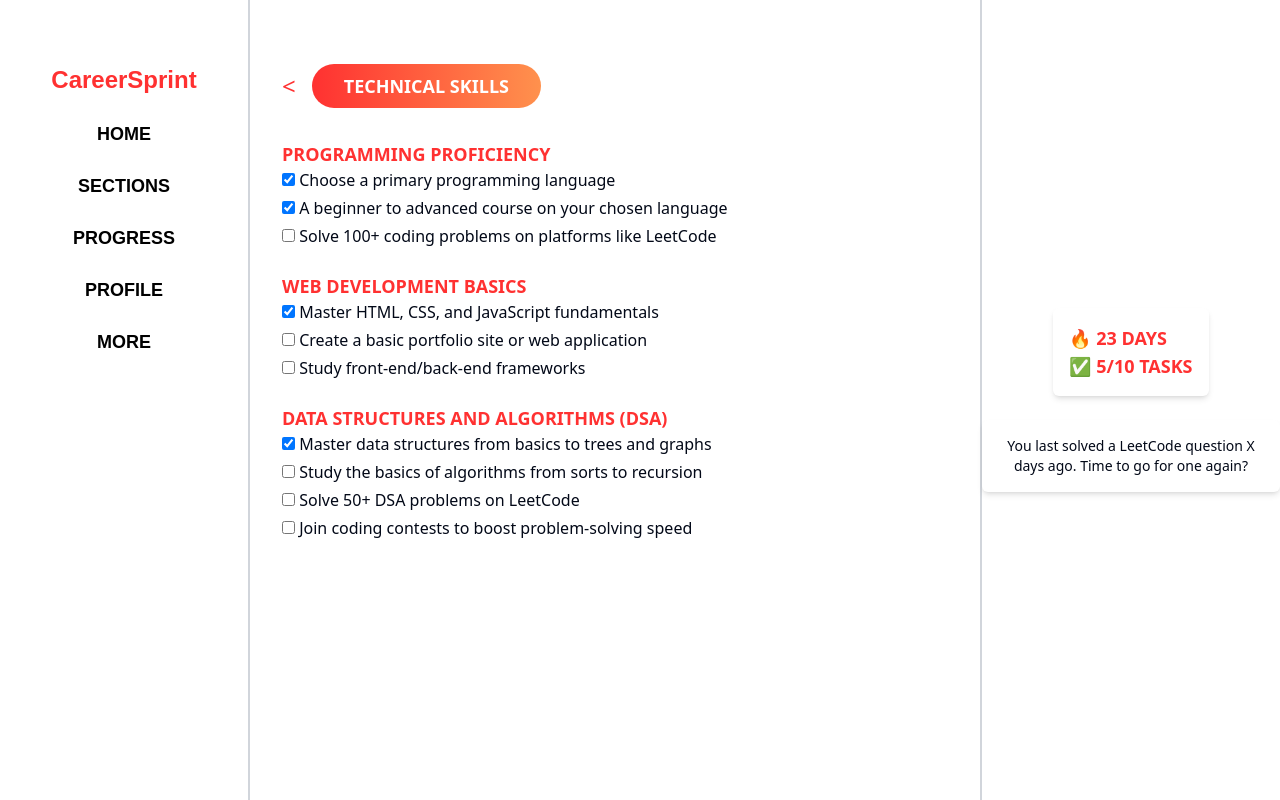
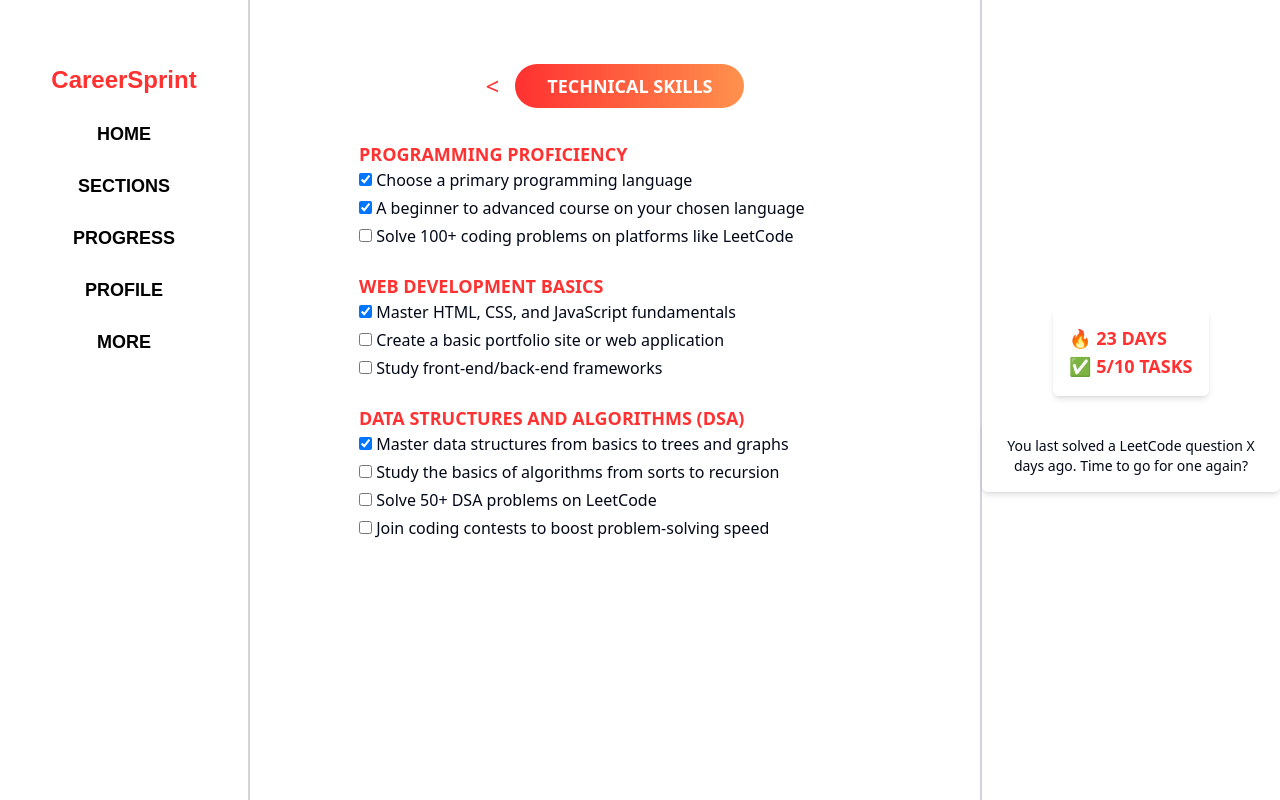
Before and after one commit to afrin-k/careersprint, a Next.js app: page /web/technicalskills in a window 1280 px wide. Built offline with nearby package versions, Linux system fonts and the light colour scheme; a web font is replaced by a local one.

Commit message:
technical skills tasks added

```diff
--- a/app/web/Homie.tsx
+++ b/app/web/Homie.tsx
@@ -11,8 +11,14 @@ import section7Img from "@/public/section7.svg";
 import { useRouter } from 'next/navigation';
 export const Homie = () =>{
   const router = useRouter();
-  const handleSubmit = () => {
+  const technical = () => {
     void router.push("/web/technicalskills");
+  };
+  const network = () => {
+    void router.push("/web/networking");
+  };
+  const certification = () => {
+    void router.push("/web/certifications");
   };
   return(
 
@@ -28,7 +34,7 @@ export const Homie = () =>{
         </div>
         <div className='flex flex-col items-center justify-start gap-6 py-28 px-10'>
           <div className='section-body'>
-            <button className='section-text' onClick={handleSubmit}>SECTION 1 : TECHNICAL SKILLS</button>
+            <button className='section-text' onClick={technical}>SECTION 1 : TECHNICAL SKILLS</button>
             <Image src={section1Img} alt="section1" className='section-img'/>
           </div>
           <div className='section-body'>
@@ -44,7 +50,7 @@ export const Homie = () =>{
             <Image src={section4Img} alt="section4" className='section-img'/>
           </div>
           <div className='section-body'>
-            <button className='section-text'>SECTION 5 : CERTIFICATIONS</button>
+            <button className='section-text' onClick={certification}>SECTION 5 : CERTIFICATIONS</button>
             <Image src={section5Img} alt="section5" className='section-img'/>
           </div>
           <div className='section-body'>
@@ -52,7 +58,7 @@ export const Homie = () =>{
             <Image src={section6Img} alt="section6" className='section-img'/>
           </div>
           <div className='section-body'>
-            <button className='section-text'>SECTION 7 : NETWORKING</button>
+            <button className='section-text' onClick={network}>SECTION 7 : NETWORKING</button>
             <Image src={section7Img} alt="section" className='section-img'/>
           </div>
         </div>
--- a/app/web/technicalskills/page.tsx
+++ b/app/web/technicalskills/page.tsx
@@ -35,7 +35,7 @@ const Technical: React.FC = () => {
   return (
     <section className='min-h-screen bg-white'>
       <div className='flex'>
-        {/* Sidebar */}
+
         <div className='h-screen w-[250px] border-r-2 border-gray-300 flex flex-col items-center justify-start gap-6 py-16 px-6'>
           <button className='text-2xl font-semibold text-left text-[#ff3131] font-abeezee'>
             CareerSprint
@@ -47,10 +47,10 @@ const Technical: React.FC = () => {
           <button className='home-btn'>MORE</button>
         </div>
 
-        {/* Main Content */}
-        <div className='flex-grow flex flex-col py-16 px-8'>
-          {/* Section Header */}
-          <div className='flex items-center'>
+
+        <div className='flex-grow flex flex-col items-center py-16 px-8'>
+
+          <div className='flex items-center mb-8'>
             <button className='text-2xl text-[#ff3131] mr-4'>{'<'} </button>
             <div className='bg-gradient-to-r from-[#ff3131] to-[#ff914d] rounded-full py-2 px-8'>
               <h1 className='text-white text-lg font-semibold'>
@@ -59,13 +59,13 @@ const Technical: React.FC = () => {
             </div>
           </div>
 
-          {/* Tasks List */}
-          <div className='mt-8 space-y-6'>
+
+          <div className='space-y-6 w-full max-w-lg mx-auto'>
             <div>
-              <h2 className='text-lg font-bold text-[#ff3131]'>PROGRAMMING PROFICIENCY</h2>
+              <h2 className='text-lg font-bold text-[#ff3131] text-left'>PROGRAMMING PROFICIENCY</h2>
               <ul className='list-none space-y-1'>
                 {programmingTasks.map((task, index) => (
-                  <li key={index}>
+                  <li key={index} className='text-left'>
                     <input
                       type='checkbox'
                       checked={task.completed}
@@ -77,10 +77,10 @@ const Technical: React.FC = () => {
             </div>
 
             <div>
-              <h2 className='text-lg font-bold text-[#ff3131]'>WEB DEVELOPMENT BASICS</h2>
+              <h2 className='text-lg font-bold text-[#ff3131] text-left'>WEB DEVELOPMENT BASICS</h2>
               <ul className='list-none space-y-1'>
                 {webDevTasks.map((task, index) => (
-                  <li key={index}>
+                  <li key={index} className='text-left'>
                     <input
                       type='checkbox'
                       checked={task.completed}
@@ -92,10 +92,10 @@ const Technical: React.FC = () => {
             </div>
 
             <div>
-              <h2 className='text-lg font-bold text-[#ff3131]'>DATA STRUCTURES AND ALGORITHMS (DSA)</h2>
+              <h2 className='text-lg font-bold text-[#ff3131] text-left'>DATA STRUCTURES AND ALGORITHMS (DSA)</h2>
               <ul className='list-none space-y-1'>
                 {dsaTasks.map((task, index) => (
-                  <li key={index}>
+                  <li key={index} className='text-left'>
                     <input
                       type='checkbox'
                       checked={task.completed}
@@ -108,7 +108,7 @@ const Technical: React.FC = () => {
           </div>
         </div>
 
-        {/* Right Sidebar */}
+
         <div className='flex flex-col items-center justify-center w-[300px] border-l-2 border-gray-300'>
           <div className='bg-white shadow-md rounded-md p-4'>
             <div className='text-lg text-[#ff3131] font-bold'>🔥 23 DAYS</div>
```
